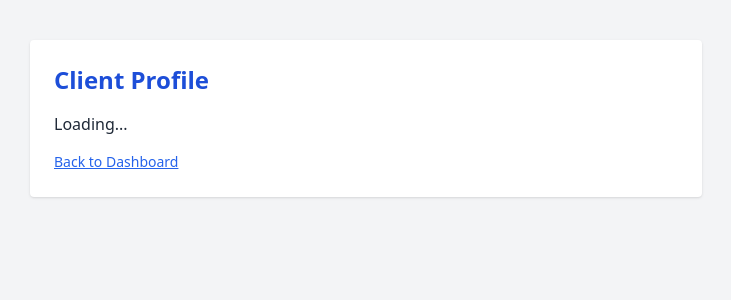
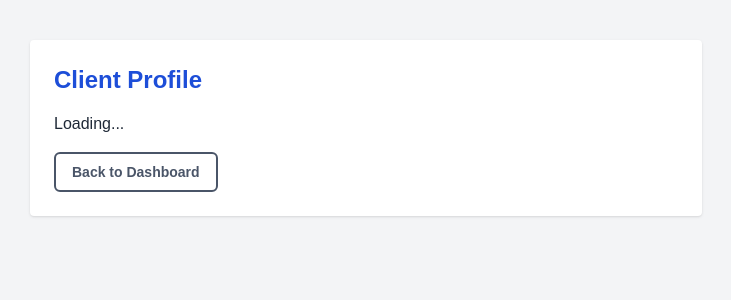
Before and after one commit to chegeMP/health_system, a Flask app: page /profile/1 in a window 1280 px wide. Shown: the top 300 px of the page, without its empty margins (274-1005 px from the left). Run offline with Flask 3, Linux system fonts and the light colour scheme; some libraries are stand-ins or nearby versions.

Commit message:
added styles for the view profile and back to dashboard buttons

```diff
--- a/static/styles.css
+++ b/app/static/styles.css
@@ -107,7 +107,6 @@ body {
 
 
 
-  /* Button Styles */
   .button {
     padding: 0.5rem 1rem;
     border-radius: 0.375rem;
@@ -117,22 +116,28 @@ body {
     transition: background-color 0.3s ease, transform 0.3s ease;
     cursor: pointer;
     text-decoration: none;
+    border: 2px solid transparent; /* important to prevent text shift on hover */
   }
 
+  /* VIEW PROFILE BUTTON */
   .button-view {
     color: #3182ce;
-  border: 2px solid #3182ce;
+    border-color: #3182ce;
+    background-color: white; /* light background so it looks like a button */
   }
 
+  /* BACK BUTTON */
+  .button-back {
+    color: #4a5568;
+    border-color: #4a5568;
+    background-color: white;
+  }
+
+  /* HOVER STATES */
   .button-view:hover {
     background-color: #3182ce;
     color: white;
     transform: scale(1.05);
-}
-
-.button-back {
-  color: #4a5568;
-  border: 2px solid #4a5568;
   }
 
   .button-back:hover {
@@ -140,3 +145,9 @@ body {
     color: white;
     transform: scale(1.05);
   }
+
+
+
+  body {
+    background-color: red;
+  }
--- a/app/templates/index.html
+++ b/app/templates/index.html
@@ -3,7 +3,7 @@
 <head>
   <meta charset="UTF-8">
   <title>Health System Dashboard</title>
-  <link rel="stylesheet" href="styles.css">
+  <link rel="stylesheet" href="{{ url_for('static', filename='styles.css') }}">
   <script src="https://cdn.tailwindcss.com"></script>
 </head>
 <body class="bg-gray-100 p-10 font-sans">
@@ -103,7 +103,7 @@
       data.results.forEach(c => {
         const div = document.createElement('div');
         div.className = "p-2 bg-gray-200 rounded";
-        div.innerHTML = `<strong>${c.name}</strong> - <a class="text-blue-600 underline" href="/profile/${c.id}">View Profile</a>`;
+        div.innerHTML = `<strong>${c.name}</strong> - <a class="button button-view" href="/profile/${c.id}">View Profile</a>`;
         container.appendChild(div);
       });
     } else {
--- a/app/templates/profile.html
+++ b/app/templates/profile.html
@@ -3,7 +3,7 @@
 <head>
   <meta charset="UTF-8">
   <title>Client Profile</title>
-  <link rel="stylesheet" href="styles.css">
+  <link rel="stylesheet" href="{{ url_for('static', filename='styles.css') }}">
   <script src="https://cdn.tailwindcss.com"></script>
 </head>
 <body class="bg-gray-100 p-10">
@@ -12,7 +12,7 @@
     <div id="profileData" data-client-id="{{ client_id }}" class="space-y-2 text-gray-800">
       Loading...
     </div>
-    <a href="/" class="inline-block mt-4 text-sm text-blue-600 underline">Back to Dashboard</a>
+    <a href="/" class="button button-back mt-4 text-sm">Back to Dashboard</a>
   </div>
 
   <script>
```
Lines whose indentation alone changed are shown as unchanged.
